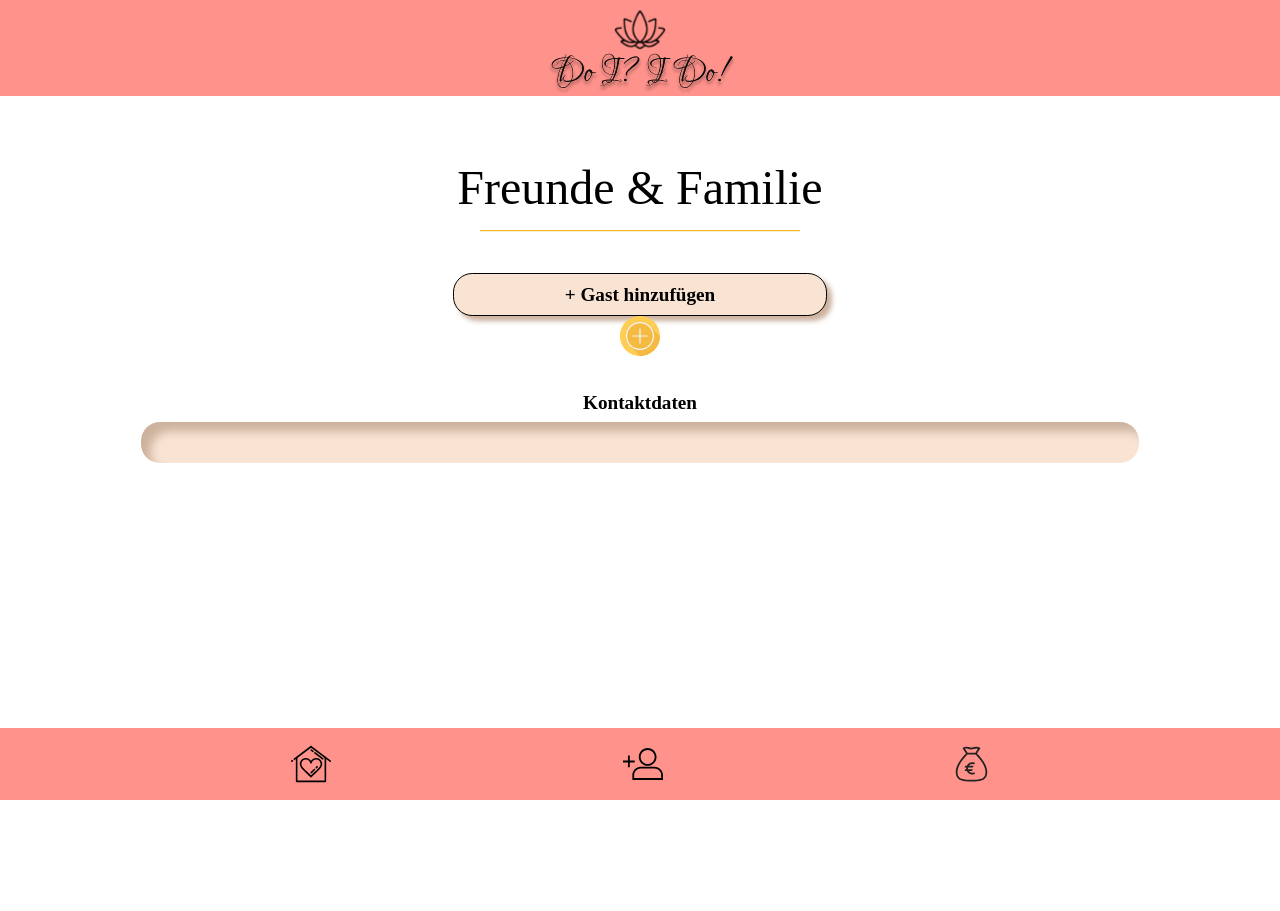
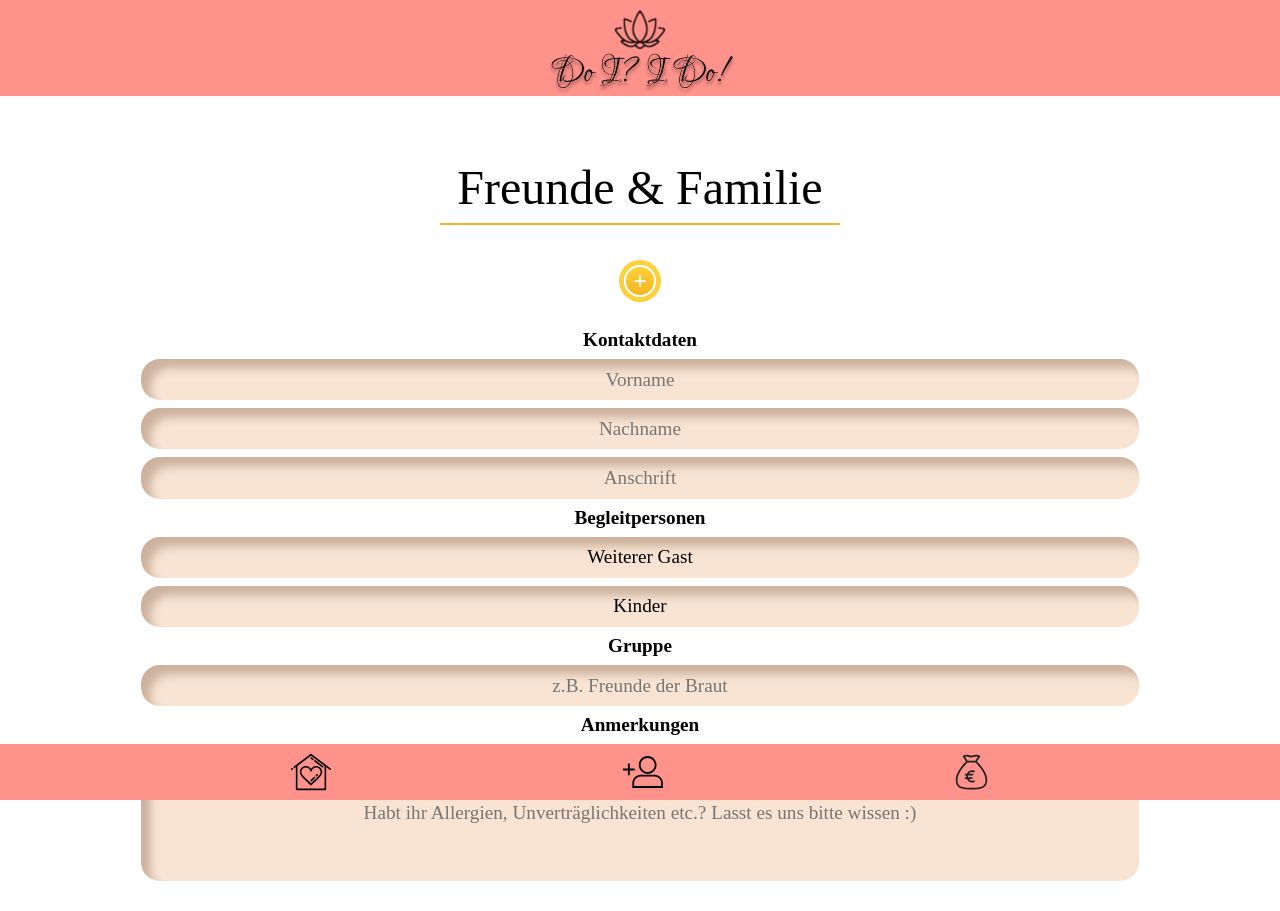
Before and after one commit to LinhSt1908/capstone-project, a Next.js app: page /guestpage in a window 1280 px wide. Shown: the top 911 px of the page. Before the commit the page ends 800 px from the top, so only its background shows below. Built offline with nearby package versions, Linux system fonts and the light colour scheme; a web font is replaced by a local one.

Commit message:
added input forms on guest page

```diff
--- a/components/Buttons/PlusButton.js
+++ b/components/Buttons/PlusButton.js
@@ -1,8 +1,4 @@
-import { useState } from "react";
 import styled from "styled-components";
-
-// import Image from "next/image";
-// import plusIcon from "../public/icons/plusIcon.svg";
 
 export default function PlusButton({ toggle }) {
   return (
@@ -26,5 +22,6 @@ const StyledButton = styled.button`
   box-shadow: 0px 0px 0px 5px #ffd038;
   color: white;
   font-size: 1.5rem;
-  margin-top: 1.5rem;
+  margin-top: 1rem;
+  cursor: pointer;
 `;
--- a/components/CreateToDo.js
+++ b/components/CreateToDo.js
@@ -1,7 +1,6 @@
 import styled from "styled-components";
 import Image from "next/image";
 import plusIcon from "../public/icons/plusIcon.svg";
-// import YellowButton from "./Buttons/YellowButton";
 
 export default function InputFieldHome() {
   return (
--- a/components/InputFormGuest.js
+++ b/components/InputFormGuest.js
@@ -11,11 +11,57 @@ export default function AddGuest() {
           <Input
             className="SmallFontStyle"
             type="text"
-            id="contactData"
-            name="contactData"
+            id="firstName"
+            name="firstName"
+            required
+            placeholder="Vorname"
+          />
+          <Input
+            className="SmallFontStyle"
+            type="text"
+            id="lastName"
+            name="lastName"
+            required
+            placeholder="Nachname"
+          />
+          <Input
+            className="SmallFontStyle"
+            type="text"
+            id="address"
+            name="address"
+            required
+            placeholder="Anschrift"
+          />
+          <label className="MediumFontStyle" htmlFor="companion">
+            Begleitpersonen
+          </label>
+          <StyledDiv className="SmallFontStyle">Weiterer Gast</StyledDiv>
+          <StyledDiv className="SmallFontStyle">Kinder</StyledDiv>
+          <label className="MediumFontStyle" htmlFor="group">
+            Gruppe
+          </label>
+          <Input
+            className="SmallFontStyle"
+            type="text"
+            id="group"
+            name="group"
+            placeholder="z.B. Freunde der Braut"
             required
           />
+          <label className="MediumFontStyle" htmlFor="notes">
+            Anmerkungen
+          </label>
+          <InputNotes
+            className="SmallFontStyle"
+            type="text"
+            id="notes"
+            name="notes"
+            placeholder="Habt ihr Allergien, Unverträglichkeiten etc.? Lasst es uns bitte wissen :)"
+          />
         </Fieldset>
+        <Button type="submit" className="MediumFontStyle" value="Speichern">
+          Speichern
+        </Button>
       </form>
     </>
   );
@@ -27,17 +73,51 @@ const Fieldset = styled.div`
   text-align: center;
   gap: 0.5rem;
   margin-top: 2rem;
-  margin-bottom: 6em;
 `;
 
 const Input = styled.input`
   background-color: #f9e4d4;
   padding: 0.5em;
   width: 80%;
-  margin-bottom: 5em;
   border: none;
   border-radius: 1em;
   text-align: center;
   margin: auto;
   box-shadow: inset 0.5em 0.5em 0.5em #ccb29e;
 `;
+
+const InputNotes = styled.input`
+  background-color: #f9e4d4;
+  padding: 3em;
+  width: 80%;
+  border: none;
+  border-radius: 1em;
+  text-align: center;
+  margin: auto;
+  box-shadow: inset 0.5em 0.5em 0.5em #ccb29e;
+`;
+
+const Button = styled.button`
+  background-color: #f9e4d4;
+  border-radius: 1em;
+  border-color: #6c4a4a;
+  padding: 0.5em;
+  width: 30%;
+  border: 1px solid;
+  margin: auto;
+  margin-top: 2rem;
+  margin-bottom: 5rem;
+  box-shadow: 5px 5px 5px #ccb29e;
+`;
+
+const StyledDiv = styled.div`
+  background-color: #f9e4d4;
+  padding: 0.5em;
+  width: 80%;
+  border: none;
+  border-radius: 1em;
+  text-align: center;
+  margin: auto;
+  box-shadow: inset 0.5em 0.5em 0.5em #ccb29e;
+  gap: 1rem;
+`;
--- a/components/InputFormHome.js
+++ b/components/InputFormHome.js
@@ -1,6 +1,5 @@
 import styled from "styled-components";
 import { useForm } from "react-hook-form";
-import { useState } from "react";
 
 export default function AddFacts({ addNewData, showMe, setShowMe }) {
   const {
--- a/components/NavBar.js
+++ b/components/NavBar.js
@@ -31,8 +31,8 @@ export default NavBar;
 const NavWrapperStyle = styled.div`
   position: fixed;
   z-index: 1;
-  width: 100vw;
-  height: 9vh;
+  width: 100%;
+  height: 7vh;
   bottom: 0;
   right: 0;
   background-color: #ff928b;
--- a/pages/guestpage.js
+++ b/pages/guestpage.js
@@ -1,9 +1,8 @@
 import Header from "../components/Header";
 import NavBar from "../components/NavBar";
 import styled from "styled-components";
-import Image from "next/image";
-import plusIcon from "../public/icons/plusIcon.svg";
 import InputFormGuest from "../components/InputFormGuest";
+import PlusButton from "../components/Buttons/PlusButton";
 
 export default function GuestPage() {
   return (
@@ -14,13 +13,8 @@ export default function GuestPage() {
           <BigFontStyle className="BigFontStyle">
             Freunde & Familie
           </BigFontStyle>
-          <Line>________________________________________</Line>
-          <Button type="button" className="MediumFontStyle" value="add guest">
-            + Gast hinzufügen
-          </Button>
-          <p>
-            <Image src={plusIcon} alt="Plus" width={40} height={40} />
-          </p>
+          <Line></Line>
+          <PlusButton />
 
           <InputFormGuest />
         </TextWrapperStyle>
@@ -46,18 +40,9 @@ const BigFontStyle = styled.div`
 
 const Line = styled.p`
   color: #f5b424;
-  font-weight: 900;
+  border-bottom: 2px solid;
+  width: 25rem;
+  margin: auto;
   margin-bottom: 1.5rem;
+  margin-top: 0.5rem;
 `;
-
-const Button = styled.button`
-  background-color: #f9e4d4;
-  border-radius: 1em;
-  border-color: #6c4a4a;
-  padding: 0.5em;
-  width: 30%;
-  border: 1px solid;
-  margin: auto;
-  margin-top: 1rem;
-  box-shadow: 5px 5px 5px #ccb29e;
-`;
--- a/pages/index.js
+++ b/pages/index.js
@@ -75,7 +75,7 @@ const BigFontStyle = styled.div`
 `;
 
 const BigFontStyle2 = styled.div`
-  margin-top: 1.5em;
+  margin-top: 1em;
 `;
 
 const Line = styled.p`
```
Also changed, not shown: components/Buttons/AddRemoveButton.js (added).
